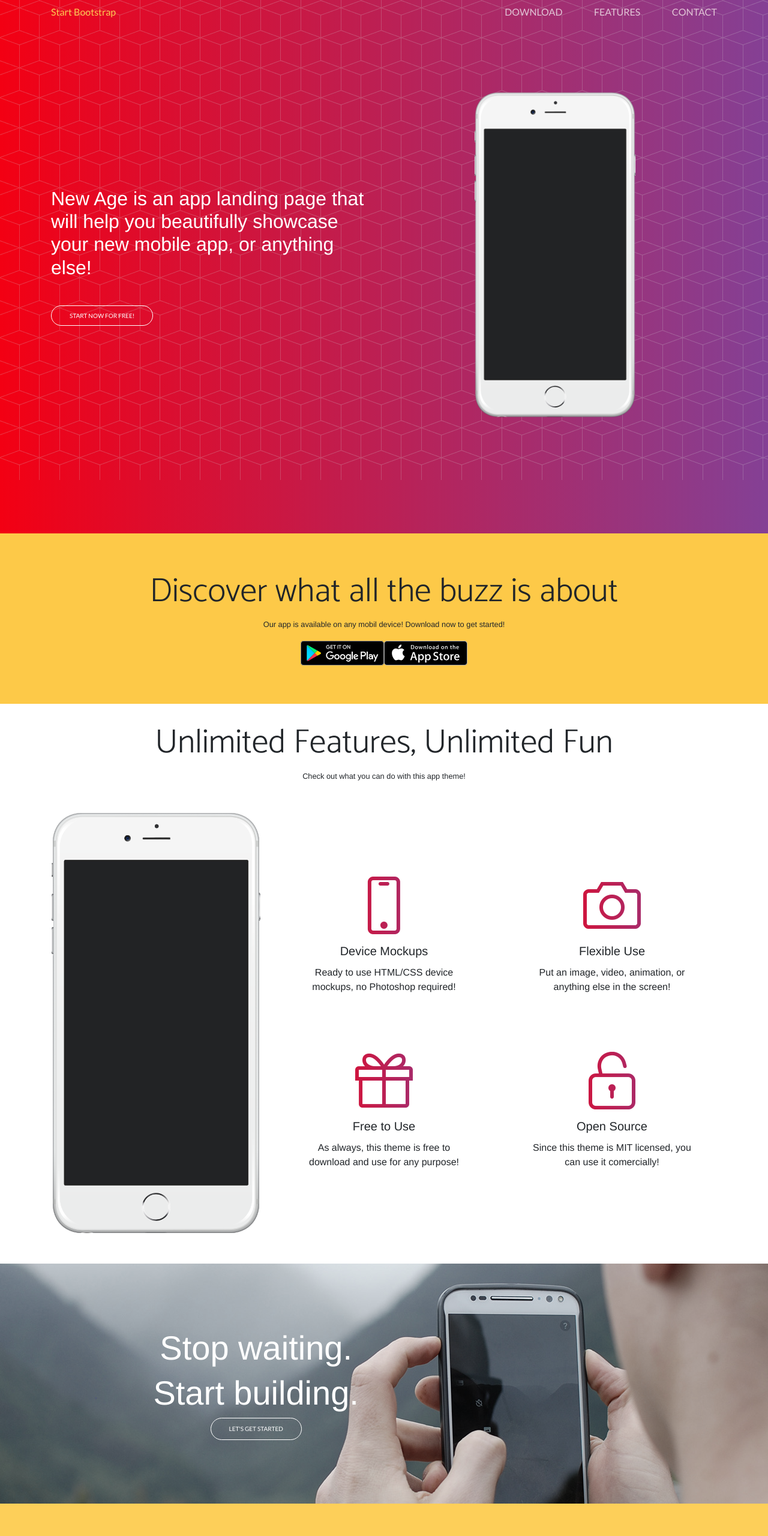
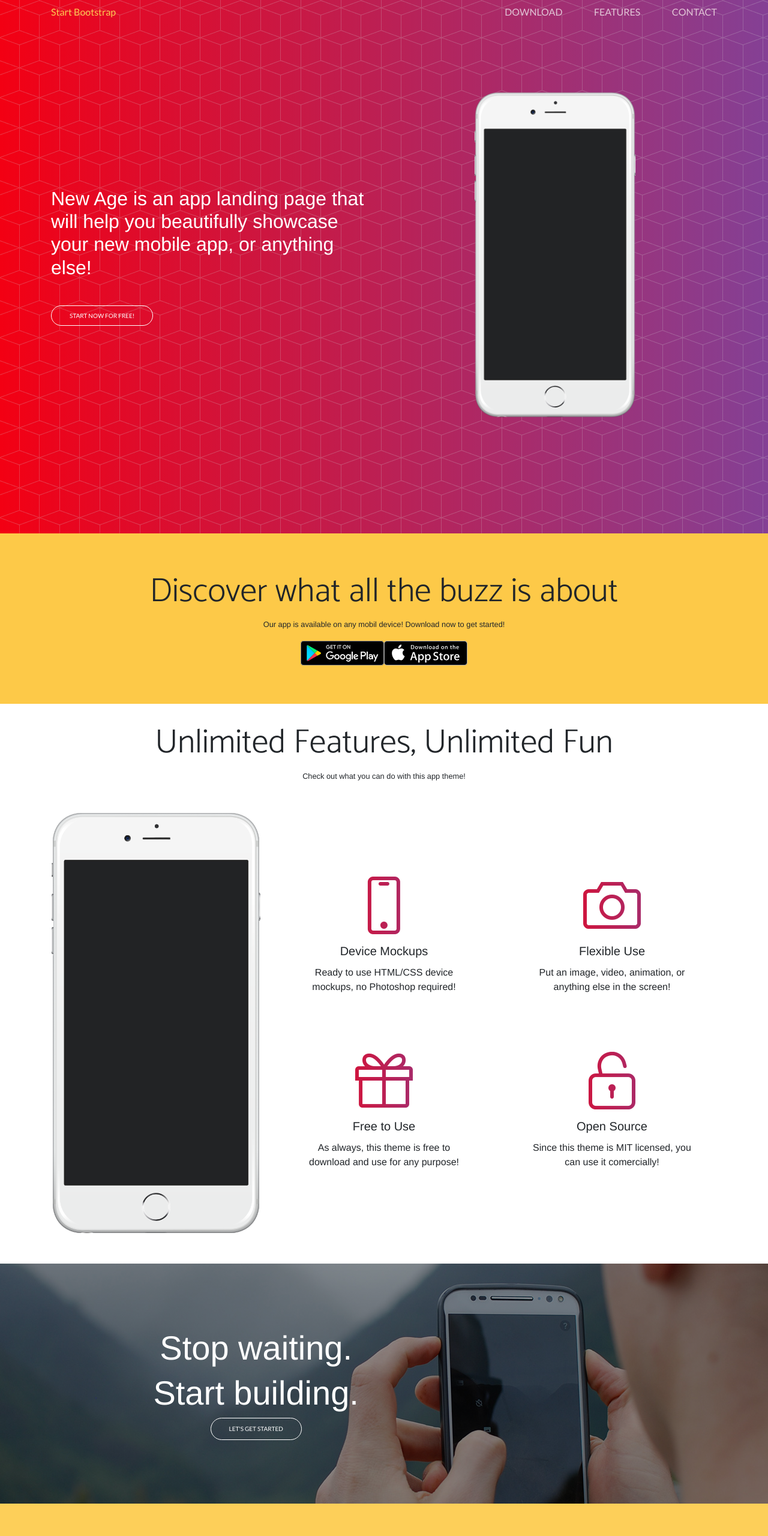
Before and after one commit to Strukturavaltas-03-Frontend-2022/bs-projekt-sitebuilding-bankiszabolcs, a website: page index.html in a window 1280 px wide. Shown: the top 2560 px of the page at 60% size. Drawn offline with nearby package versions, Linux system fonts and the light colour scheme; a web font is replaced by a local one.

Commit message:
Fuck Git

```diff
--- a/style.css
+++ b/style.css
@@ -19,19 +19,10 @@ html {
 
 
 #firstPage {
-  background-image: linear-gradient(90deg, var(--red), var(--purple));
+  background-image: url("./img/bg-pattern.png"), linear-gradient(90deg, var(--red), var(--purple));
+  background-repeat:repeat, no-repeat;
 }
 
-#firstPage:before {
-  content: "";
-  display: block;
-  width: 100%;
-  height: 100%;
-  position: absolute;
-  top: 0;
-  left: 0;
-  background-image: url("./img/bg-pattern.png");
-}
 
 .start {
   font-family: "Lato", Helvetica, Arial, sans-serif;
@@ -102,26 +93,6 @@ html {
   transition: all 0.3s;
 }
 
-/* .bg-image{
-  position: relative;
-  overflow: hidden;
-  background: url('./img/demo-screen-1.jpg');
-  background-repeat: no-repeat;
-  background-size: cover;
-  width:300px;
-}
-
-.bg-image .mask{
-  position: absolute;
-  top: 0;
-  right: 0;
-  bottom: 0;
-  left: 0;
-  width: 100%;
-  height: 100%;
-  overflow: hidden;
-  color:#fff;
-} */
 
 .jumbotron {
   background-color: var(--jumbotronYellow);
@@ -133,28 +104,14 @@ html {
   color: #a63569;
 }
 
-/* .startingPage {
-  background: url("./img/bg-cta.jpg");
-  background-repeat: no-repeat;
-  background-size: cover;
+
+
+.startingPage {
+  background-image:linear-gradient(90deg, rgba(0, 0, 0, 0.418), rgba(0, 0, 0, 0.401)), url("./img/bg-cta.jpg");
+  background-repeat:no-repeat, no-repeat;
   background-position: center;
 }
- */
-.startingPage {
-  position: relative;
-}
-.startingPage::before {
-  content: "";
-  position: absolute;
-  top: 0;
-  left: 0;
-  width: 100%;
-  height: 100%;
-  z-index: -1;
-  background-image: url("./img/bg-cta.jpg");
-  background-position: center;
-  filter: grayscale(50%);
-}
+
 
 .startingPageCont {
   height: 50vh;
@@ -168,9 +125,6 @@ html {
   max-width: 20%;
 }
 
-/* .fa-mobile {
-  background-image: linear-gradient(90deg, var(--red), var(--purple));
-} */
 
 .icon-screen-smartphone,
 .icon-camera,
```
